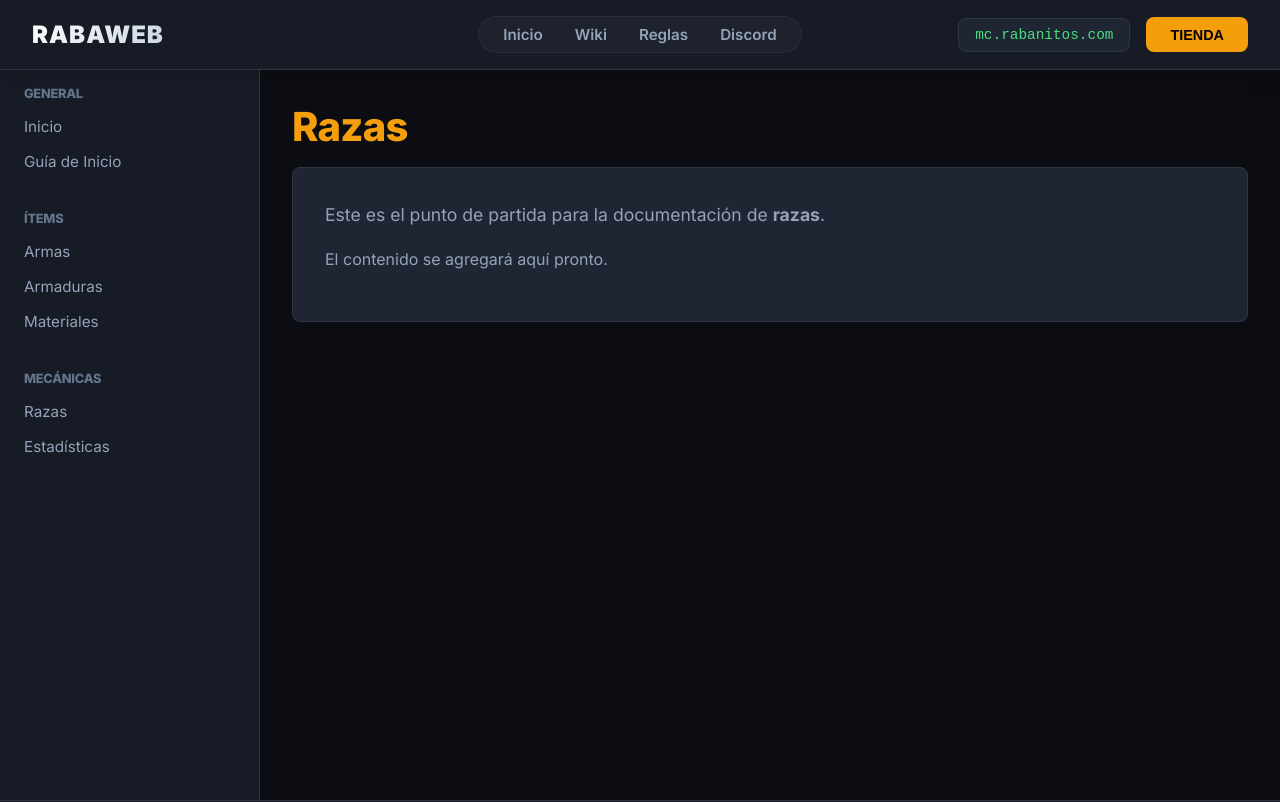
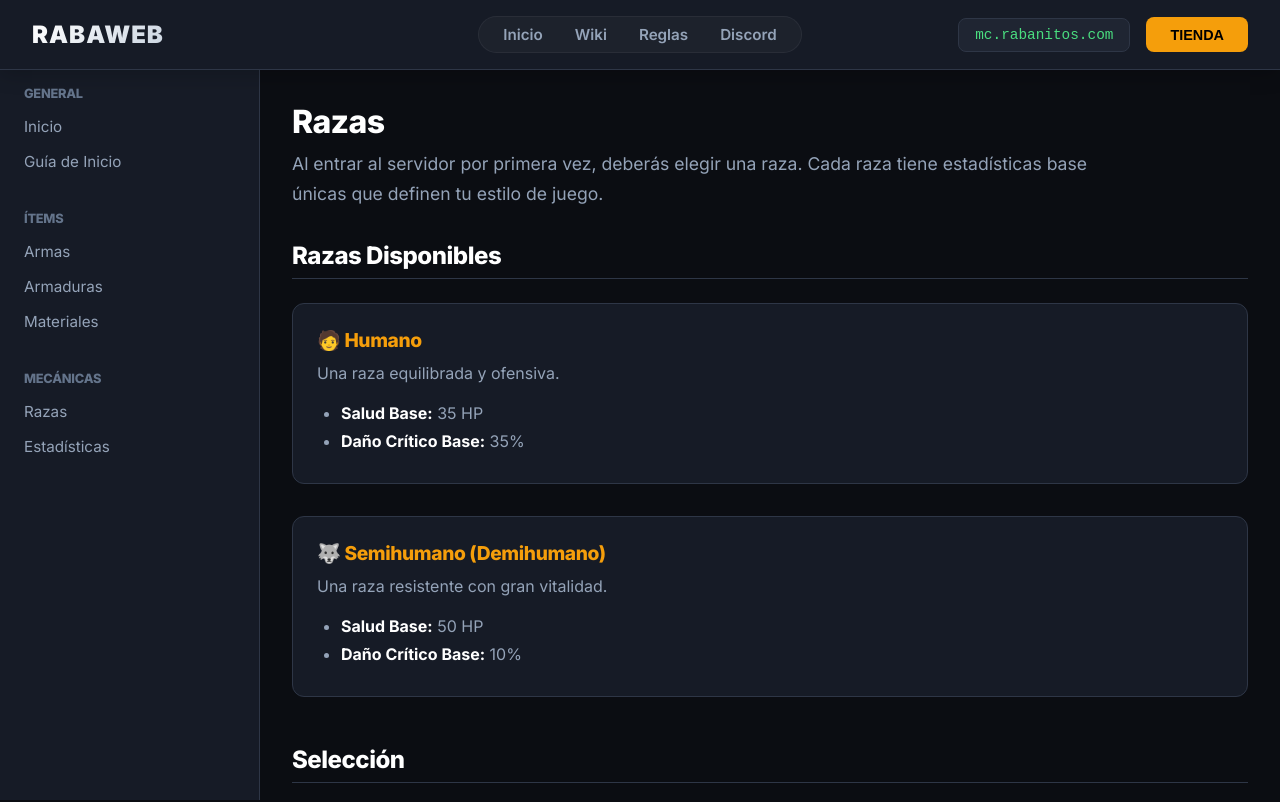
Before and after one commit to TheLittleBunny/RabaWeb, a Next.js app: page /wiki/razas in a window 1280 px wide. Shown: the top 802 px of the page. Built offline with nearby package versions, Linux system fonts and the light colour scheme.

Commit message:
feat: Implement initial wiki section including pages for mechanics, races, and global styling.

```diff
--- a/src/app/globals.css
+++ b/src/app/globals.css
@@ -76,3 +76,79 @@ p {
 ::-webkit-scrollbar-thumb:hover {
   background: var(--text-tertiary);
 }
+
+/* Wiki Content Styles */
+.wiki-page {
+  animation: fadeIn 0.5s ease;
+}
+
+@keyframes fadeIn {
+  from { opacity: 0; transform: translateY(10px); }
+  to { opacity: 1; transform: translateY(0); }
+}
+
+.intro {
+  font-size: 1.1rem;
+  color: var(--text-secondary);
+  margin-bottom: 2rem;
+  max-width: 800px;
+}
+
+.section {
+  margin-bottom: 3rem;
+}
+
+.section h2 {
+  font-size: 1.5rem;
+  color: var(--text-primary);
+  margin-bottom: 1.5rem;
+  border-bottom: 1px solid var(--border-color);
+  padding-bottom: 0.5rem;
+}
+
+.stat-card, .race-card, .mechanic-details {
+  background-color: var(--bg-secondary);
+  border: 1px solid var(--border-color);
+  border-radius: var(--radius);
+  padding: 1.5rem;
+  margin-bottom: 1rem;
+}
+
+.stat-card h3, .race-card h3 {
+  color: var(--accent-color);
+  margin-bottom: 0.5rem;
+  font-size: 1.2rem;
+}
+
+.effect-box {
+  background-color: var(--bg-tertiary);
+  border: 1px solid var(--border-color);
+  border-radius: 8px;
+  padding: 1rem;
+  margin-top: 1rem;
+}
+
+.effect-box h4 {
+  color: var(--text-primary);
+  margin-bottom: 0.5rem;
+}
+
+.note {
+  font-size: 0.85rem;
+  color: var(--text-tertiary);
+  font-style: italic;
+  margin-top: 0.5rem;
+}
+
+ul {
+  padding-left: 1.5rem;
+  color: var(--text-secondary);
+}
+
+li {
+  margin-bottom: 0.5rem;
+}
+
+strong {
+  color: var(--text-primary);
+}
--- a/src/app/wiki/page.tsx
+++ b/src/app/wiki/page.tsx
@@ -8,6 +8,7 @@ export default function WikiHome() {
     { name: "Materiales", icon: "💎", href: "/wiki/materiales" },
     { name: "Razas", icon: "🧬", href: "/wiki/razas" },
     { name: "Estadísticas", icon: "📊", href: "/wiki/estadisticas" },
+    { name: "Mecánicas", icon: "⚙️", href: "/wiki/mecanicas" },
     { name: "Guía Inicio", icon: "📖", href: "/wiki/guia-inicio" },
     { name: "Jefes", icon: "☠️", href: "#" },
     { name: "Mascotas", icon: "🐾", href: "#" },
--- /dev/null
+++ b/src/app/wiki/razas/page.tsx
@@ -0,0 +1,41 @@
+export default function RacesPage() {
+  return (
+    <div className="wiki-page">
+      <h1>Razas</h1>
+      <p className="intro">
+        Al entrar al servidor por primera vez, deberás elegir una raza.
+        Cada raza tiene estadísticas base únicas que definen tu estilo de juego.
+      </p>
+
+      <section className="section">
+        <h2>Razas Disponibles</h2>
+
+        <div className="race-card">
+          <h3>🧑 Humano</h3>
+          <p>Una raza equilibrada y ofensiva.</p>
+          <ul>
+            <li><strong>Salud Base:</strong> 35 HP</li>
+            <li><strong>Daño Crítico Base:</strong> 35%</li>
+          </ul>
+        </div>
+
+        <div className="race-card" style={{ marginTop: '2rem' }}>
+          <h3>🐺 Semihumano (Demihumano)</h3>
+          <p>Una raza resistente con gran vitalidad.</p>
+          <ul>
+            <li><strong>Salud Base:</strong> 50 HP</li>
+            <li><strong>Daño Crítico Base:</strong> 10%</li>
+          </ul>
+        </div>
+      </section>
+
+      <section className="section">
+        <h2>Selección</h2>
+        <p>
+          Si no has elegido raza, se abrirá un menú automáticamente al entrar.
+          Una vez seleccionada, tu raza es permanente (salvo eventos especiales).
+        </p>
+      </section>
+    </div>
+  );
+}
```
Also changed, not shown: src/app/wiki/estadisticas/page.tsx (added, +49 -0 lines), src/app/wiki/mecanicas/page.tsx (added, +54 -0 lines).
